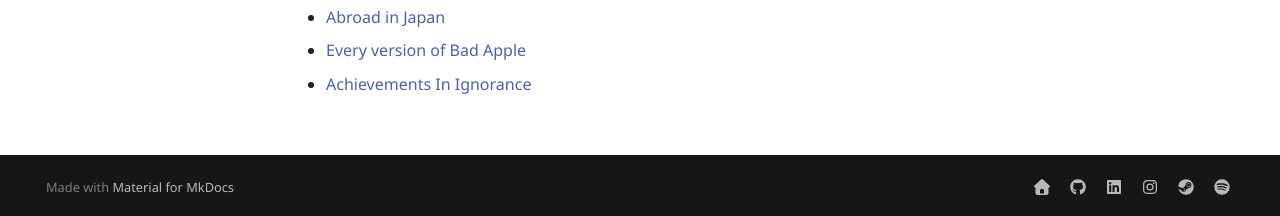
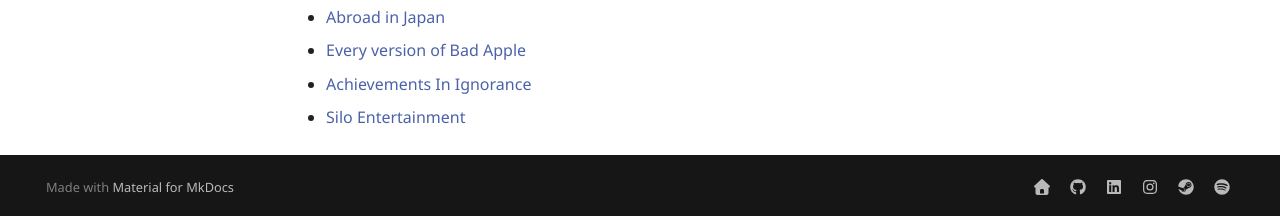
Before and after one commit to JamFox/docs.jamfox.dev, an MkDocs documentation site: the page built from docs/content/links/procrastinate.md, in a window 1280 px wide and 1013 px high. Shown: the part 794-1010 px from the top of the window. Built offline with MkDocs 1.6.1 and Material for MkDocs 9.7.7, drawn with Linux system fonts in a browser that asks for light colours; comment, search, counter and statistics services are not loaded.

Commit message:
procrastinate: add silo

```diff
--- a/docs/content/links/procrastinate.md
+++ b/docs/content/links/procrastinate.md
@@ -22,3 +22,4 @@ title: "Procrastinate"
 - [Abroad in Japan](https://www.youtube.com/c/AbroadinJapan)
 - [Every version of Bad Apple](https://www.youtube.com/watch?v=tO6sfku_1b8&list=PLfUXLNVXzF5ZslpGPC-HYIbSNeLtuzOZ3)
 - [Achievements In Ignorance](https://tvtropes.org/pmwiki/pmwiki.php/AchievementsInIgnorance/RealLife)
+- [Silo Entertainment](https://www.youtube.com/c/SiloEntertainment)
```
